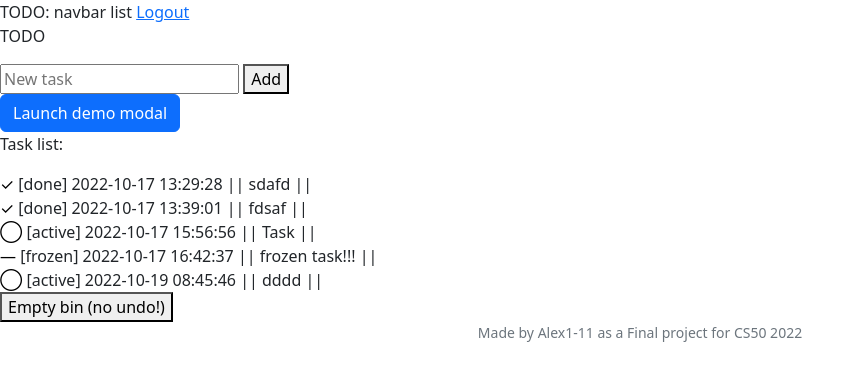
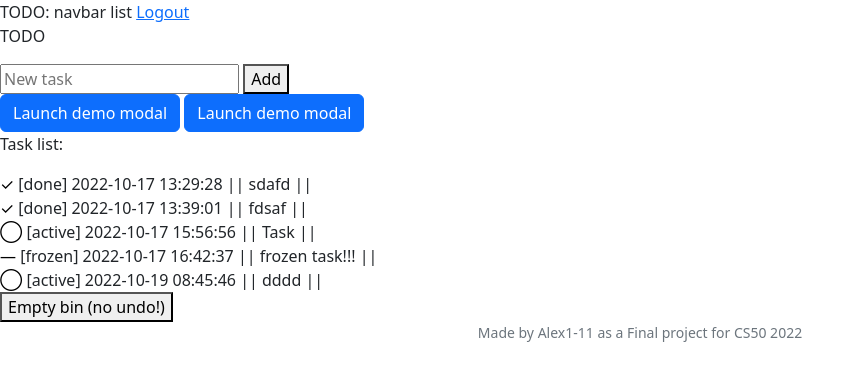
Before and after one commit to alex1-11/cs50-final-project-2022, a Flask app: page / in a window 1280 px wide. Shown: the top 381 px of the page, without its empty margins (0-865 px from the left). Run offline with Flask 3, Linux system fonts and the light colour scheme; the visitor is signed in with stand-in values (Sample User, id 1); some libraries are stand-ins or nearby versions.

Commit message:
Wed, Oct 19, 2022, 8:54 AM +00:00

```diff
--- a/templates/index.html
+++ b/templates/index.html
@@ -12,6 +12,32 @@
             <button type="submit">Add</button>
         </div>
     </form>
+
+    <!-- Button trigger modal -->
+    <button type="button" class="btn btn-primary" data-toggle="modal" data-target="#exampleModal">
+        Launch demo modal
+    </button>
+
+    <!-- Modal -->
+    <div class="modal fade" id="exampleModal" tabindex="-1" role="dialog" aria-labelledby="exampleModalLabel" aria-hidden="true">
+        <div class="modal-dialog" role="document">
+        <div class="modal-content">
+            <div class="modal-header">
+            <h5 class="modal-title" id="exampleModalLabel">Modal title</h5>
+            <button type="button" class="close" data-dismiss="modal" aria-label="Close">
+                <span aria-hidden="true">&times;</span>
+            </button>
+            </div>
+            <div class="modal-body">
+            ...
+            </div>
+            <div class="modal-footer">
+            <button type="button" class="btn btn-secondary" data-dismiss="modal">Close</button>
+            <button type="button" class="btn btn-primary">Save changes</button>
+            </div>
+        </div>
+        </div>
+    </div>
 
     <!-- Button trigger modal -->
     <button type="button" class="btn btn-primary" data-toggle="modal" data-target="#exampleModalCenter">
```
